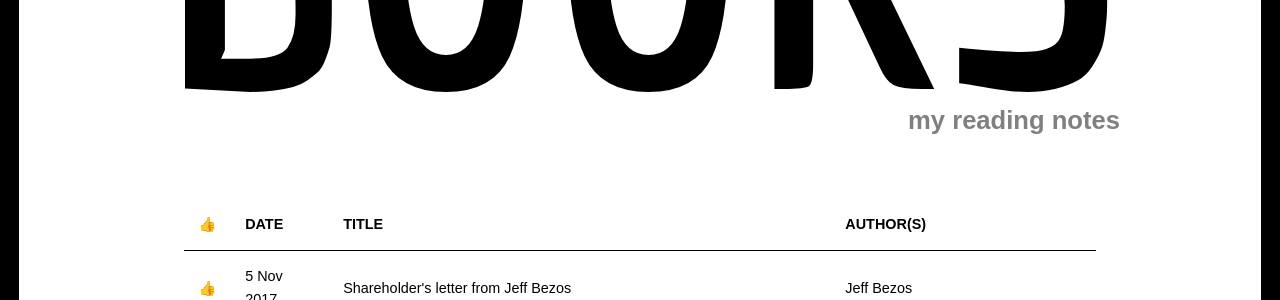
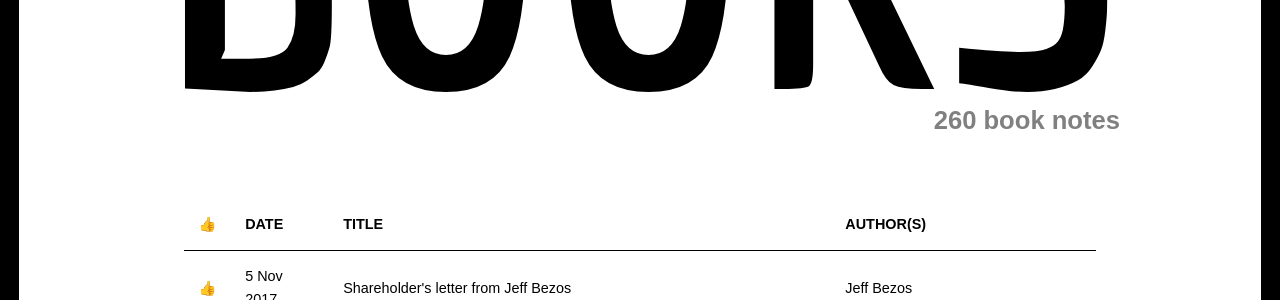
Before and after one commit to sayanee/books, a Jekyll site: the page built from index.html, in a window 1280 px wide and 900 px high, scrolled down 400 px. Shown: the part 154-454 px from the top of the window. Built offline with Jekyll 4.4.1, drawn with Linux system fonts in a browser that asks for light colours; some web fonts are replaced.

Commit message:
Add total number of books

```diff
--- a/index.html
+++ b/index.html
@@ -4,7 +4,8 @@ layout: default
 
 <div class="home">
   <h1 class="title">Books</h1>
-  <h2 class="subtitle">my reading notes</h2>
+  <h2 class="subtitle">{{ site.posts | size }} book notes</h2>
+
   <table class="post-list">
     <thead>
       <tr>
```
